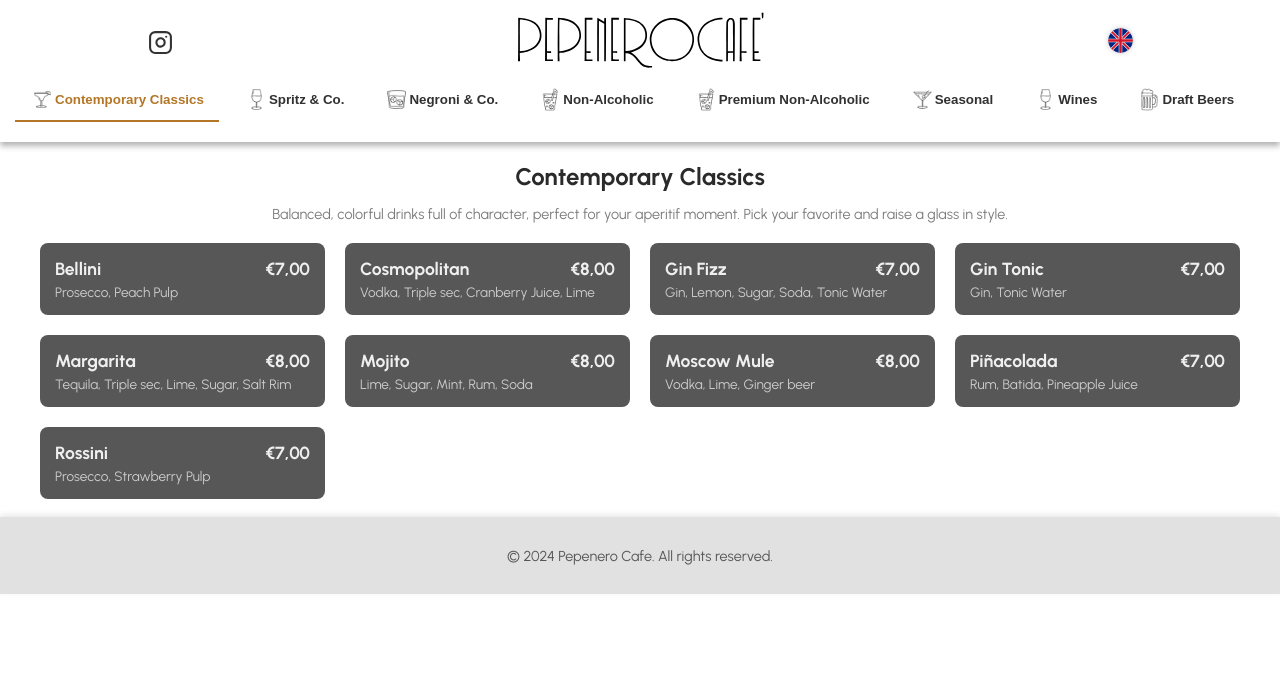
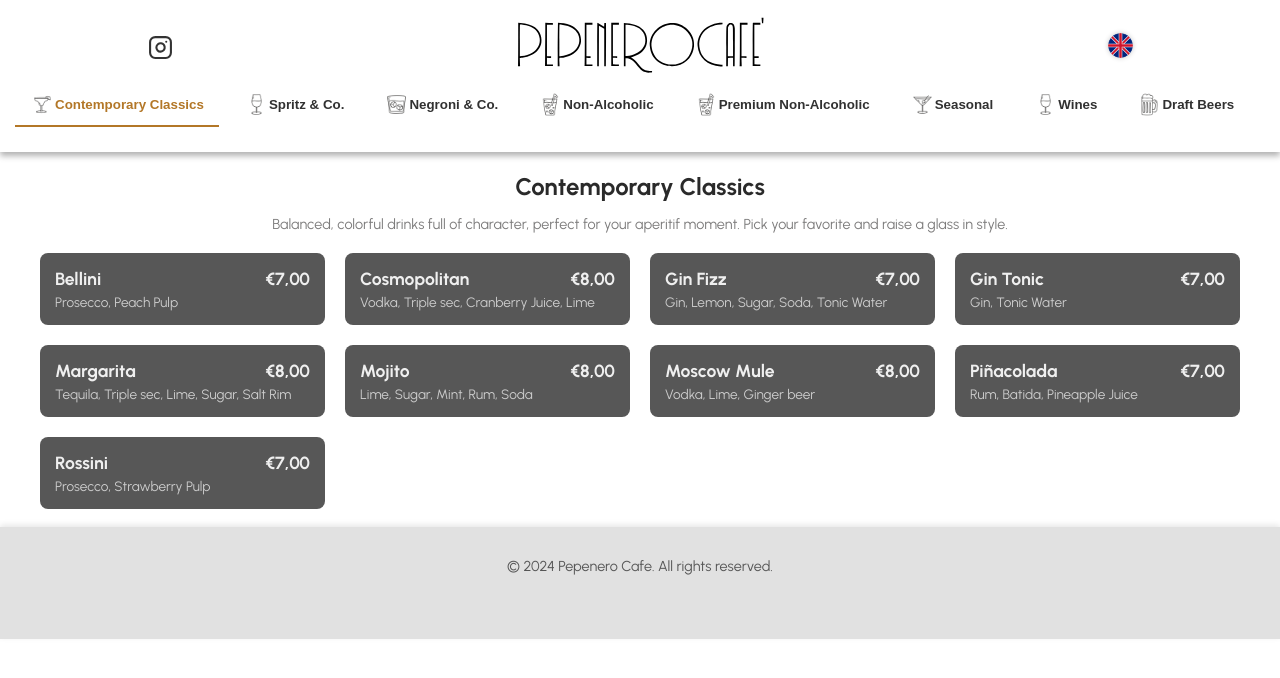
Before and after one commit to MatteoPaglietta/pepenerocafe-menu, a React (Vite) app: page / in a window 1280 px wide. Shown: the top 678 px of the page. Built offline with nearby package versions, Linux system fonts and the light colour scheme.

Commit message:
fixato lo spazio finale

```diff
--- a/src/App.css
+++ b/src/App.css
@@ -23,7 +23,7 @@
 
 .main-footer {
     text-align: center;
-    padding: 15px 0;
+    padding: 15px 0 50px;
     background-color: #e1e1e1;
     color: #555555;
     font-size: 0.9em;
@@ -49,7 +49,7 @@
     top: 0;
     z-index: 10;
     background-color: #ffffff;
-    padding: 10px 0;
+    padding: 15px 0;
     box-shadow: 0 4px 6px rgba(0, 0, 0, 0.3);
 }
 
```
